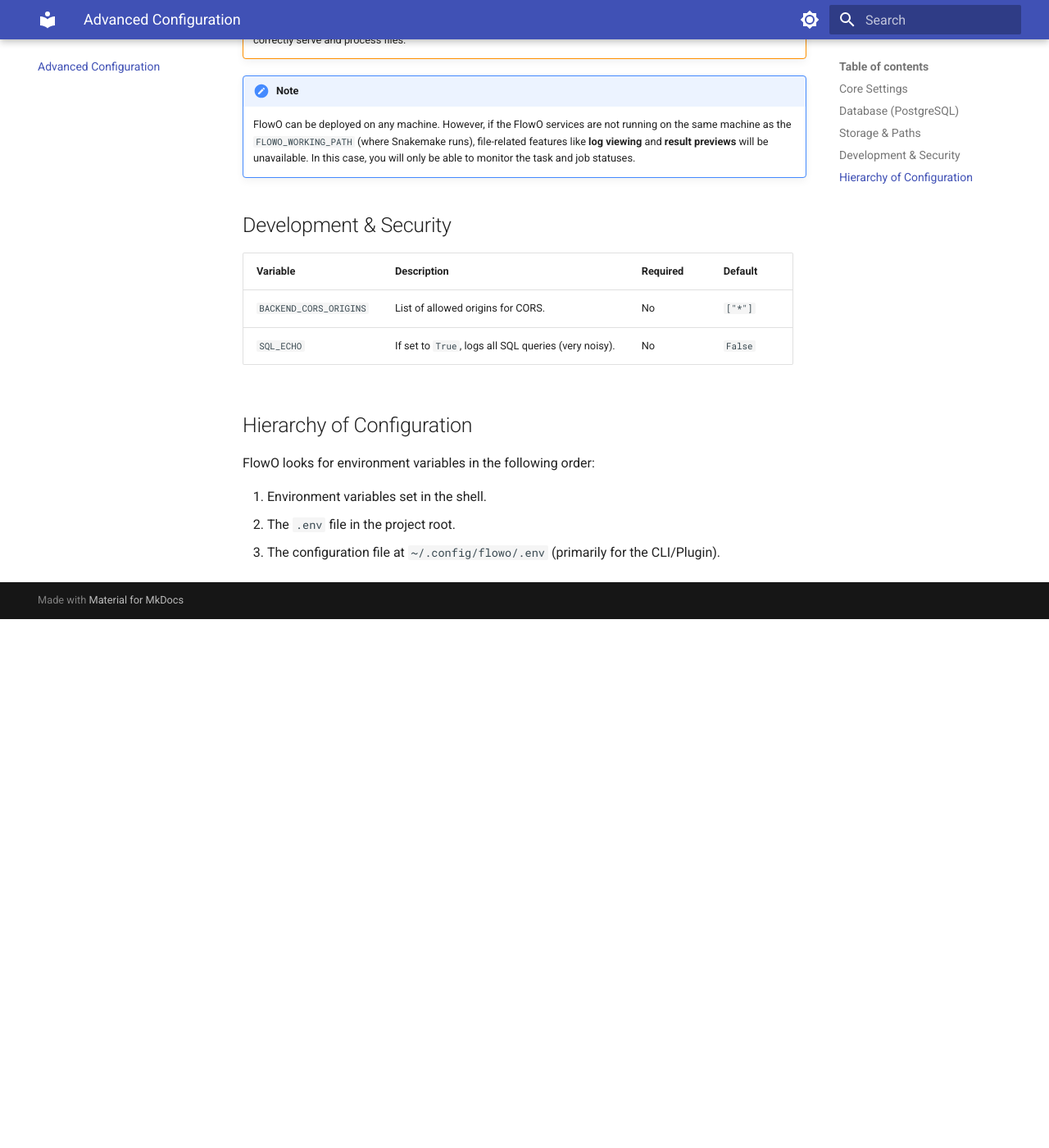
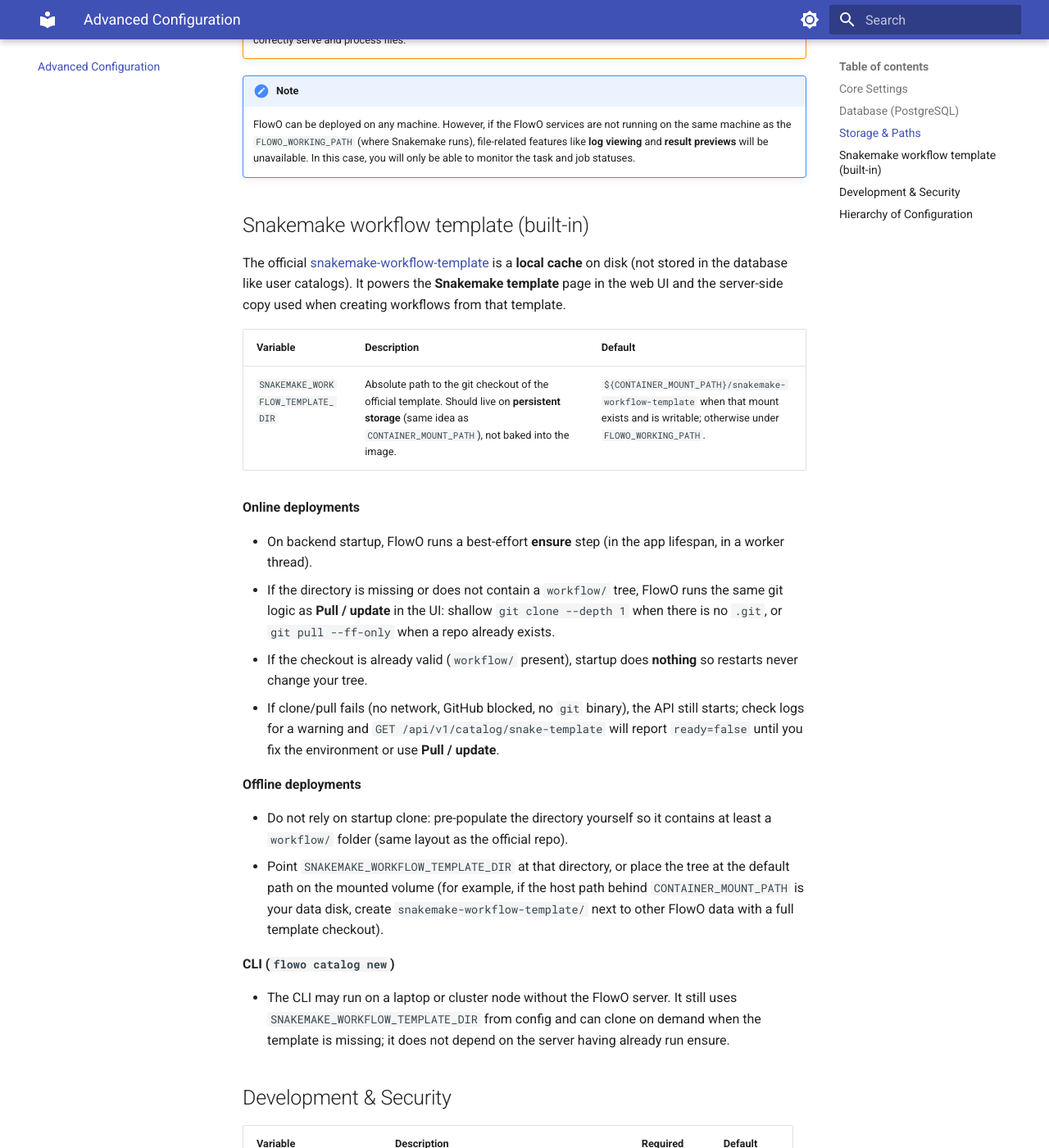
Before and after one commit to zhanghaomiao/flowo, an MkDocs documentation site: the page built from docs/advanced-configuration.md, in a window 1280 px wide and 1400 px high, scrolled down 1865 px. Shown: the whole window at 82% size. Built offline with MkDocs 1.6.1 and Material for MkDocs 9.7.7, drawn with Linux system fonts in a browser that asks for light colours; before the commit the page ends 2620 px from its top, so only the background shows below that.

Commit message:
docs: update env.example and advanced-configuration.md for Snakemake workflow template clarity
- Enhanced the env.example file to clarify the behavior of the Snakemake workflow template on startup, detailing the git operations performed.
- Expanded advanced-configuration.md to provide comprehensive information on the Snakemake workflow template, including its directory structure, online and offline deployment instructions, and CLI usage.
- Improved documentation to ensure users understand the requirements and functionality related to the Snakemake workflow template.

```diff
--- a/docs/advanced-configuration.md
+++ b/docs/advanced-configuration.md
@@ -52,6 +52,30 @@ These settings control how FlowO interacts with the filesystem for log storage a
 !!! note
     FlowO can be deployed on any machine. However, if the FlowO services are not running on the same machine as the `FLOWO_WORKING_PATH` (where Snakemake runs), file-related features like **log viewing** and **result previews** will be unavailable. In this case, you will only be able to monitor the task and job statuses.
 
+## Snakemake workflow template (built-in)
+
+The official [snakemake-workflow-template](https://github.com/snakemake-workflows/snakemake-workflow-template) is a **local cache** on disk (not stored in the database like user catalogs). It powers the **Snakemake template** page in the web UI and the server-side copy used when creating workflows from that template.
+
+| Variable                           | Description                                                                                                                                                                                                                                                                    | Default                                                                                                      |
+| ---------------------------------- | ------------------------------------------------------------------------------------------------------------------------------------------------------------------------------------------------------------------------------------------------------------------------------ | ------------------------------------------------------------------------------------------------------------ |
+| `SNAKEMAKE_WORKFLOW_TEMPLATE_DIR` | Absolute path to the git checkout of the official template. Should live on **persistent storage** (same idea as `CONTAINER_MOUNT_PATH`), not baked into the image.                                                                                                          | `${CONTAINER_MOUNT_PATH}/snakemake-workflow-template` when that mount exists and is writable; otherwise under `FLOWO_WORKING_PATH`. |
+
+**Online deployments**
+
+- On backend startup, FlowO runs a best-effort **ensure** step (in the app lifespan, in a worker thread).
+- If the directory is missing or does not contain a `workflow/` tree, FlowO runs the same git logic as **Pull / update** in the UI: shallow `git clone --depth 1` when there is no `.git`, or `git pull --ff-only` when a repo already exists.
+- If the checkout is already valid (`workflow/` present), startup does **nothing** so restarts never change your tree.
+- If clone/pull fails (no network, GitHub blocked, no `git` binary), the API still starts; check logs for a warning and `GET /api/v1/catalog/snake-template` will report `ready=false` until you fix the environment or use **Pull / update**.
+
+**Offline deployments**
+
+- Do not rely on startup clone: pre-populate the directory yourself so it contains at least a `workflow/` folder (same layout as the official repo).
+- Point `SNAKEMAKE_WORKFLOW_TEMPLATE_DIR` at that directory, or place the tree at the default path on the mounted volume (for example, if the host path behind `CONTAINER_MOUNT_PATH` is your data disk, create `snakemake-workflow-template/` next to other FlowO data with a full template checkout).
+
+**CLI (`flowo catalog new`)**
+
+- The CLI may run on a laptop or cluster node without the FlowO server. It still uses `SNAKEMAKE_WORKFLOW_TEMPLATE_DIR` from config and can clone on demand when the template is missing; it does not depend on the server having already run ensure.
+
 ## Development & Security
 
 | Variable               | Description                                          | Required | Default |
```
Also changed, not shown: 1 other file.
